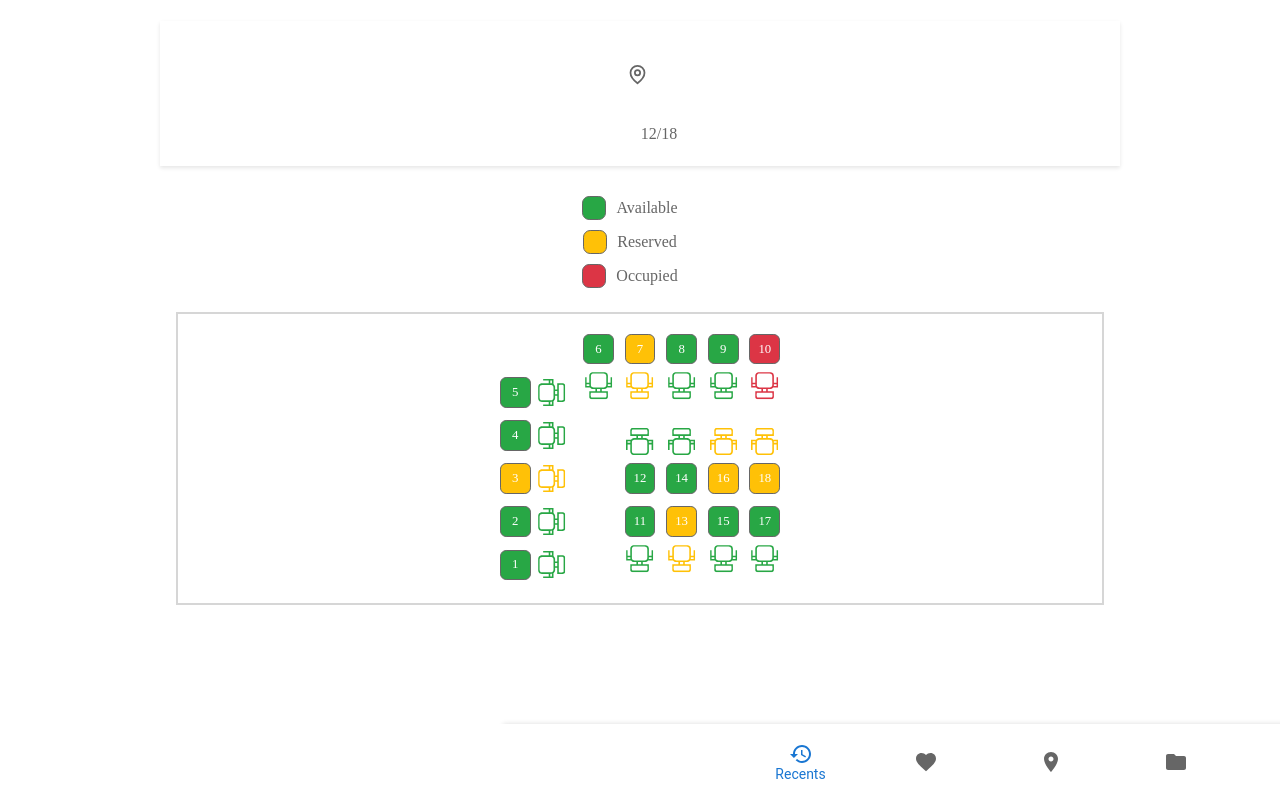
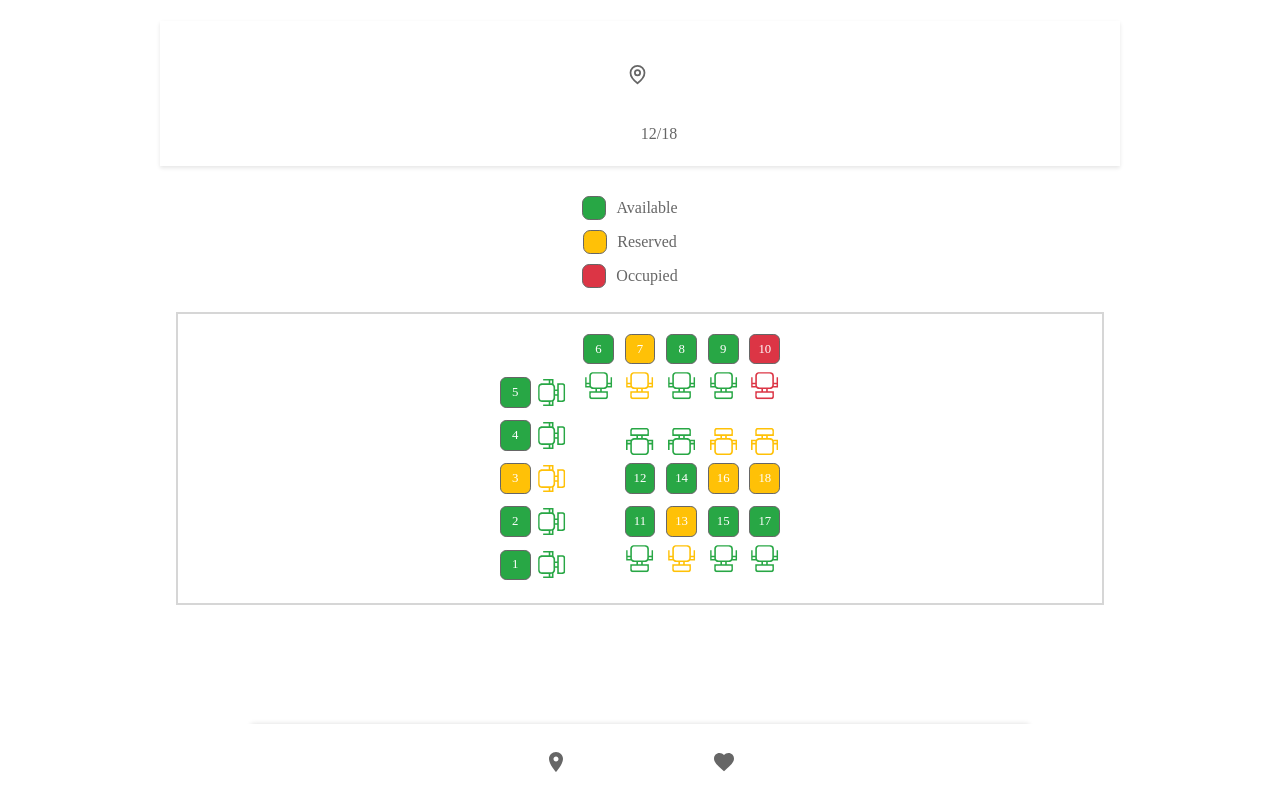
Before and after one commit to Dobby-Kim/A-s_Capston_Project, a React (Create React App) app in the folder WebHost/app/: page /lounge in a window 1280 px wide. Built offline with nearby package versions, Linux system fonts and the light colour scheme; some icons are missing.

Commit message:
update navigation bar

```diff
--- a/WebHost/app/src/script/nav.js
+++ b/WebHost/app/src/script/nav.js
@@ -1,8 +1,6 @@
 import * as React from 'react';
 import BottomNavigation from '@mui/material/BottomNavigation';
 import BottomNavigationAction from '@mui/material/BottomNavigationAction';
-import FolderIcon from '@mui/icons-material/Folder';
-import RestoreIcon from '@mui/icons-material/Restore';
 import FavoriteIcon from '@mui/icons-material/Favorite';
 import LocationOnIcon from '@mui/icons-material/LocationOn';
 import "../style/nav.css"
@@ -17,22 +15,19 @@ const LabelBottomNavigation = () => {
   return (
     <div className='navigation'>
         <BottomNavigation sx={{ width: 500 }} value={value} onChange={handleChange}>
+
         <BottomNavigationAction
-            label="Recents"
-            value="recents"
-            icon={<RestoreIcon />}
+            label="Nearby"
+            value="nearby"
+            icon={<LocationOnIcon />}
         />
+
         <BottomNavigationAction
             label="Favorites"
             value="favorites"
             icon={<FavoriteIcon />}
         />
-        <BottomNavigationAction
-            label="Nearby"
-            value="nearby"
-            icon={<LocationOnIcon />}
-        />
-        <BottomNavigationAction label="Folder" value="folder" icon={<FolderIcon />} />
+
         </BottomNavigation>
     </div>
   );
--- a/WebHost/app/src/style/nav.css
+++ b/WebHost/app/src/style/nav.css
@@ -1,5 +1,5 @@
 .navigation {
-    width: 60rem;
+    width: 60%;
     display: flex;
     align-items: center;
     background-color: #fff;
@@ -8,5 +8,12 @@
     bottom: 0;
     box-shadow: 0px -5px 5px -5px #ddd;
     padding: 10px;
-    transform: translateX(50%);
+    left: 50%;
+    transform: translateX(-50%);
 }
+
+@media (max-width: 768px) {
+    .navigation {
+        width: 90%;
+    }
+}
```
